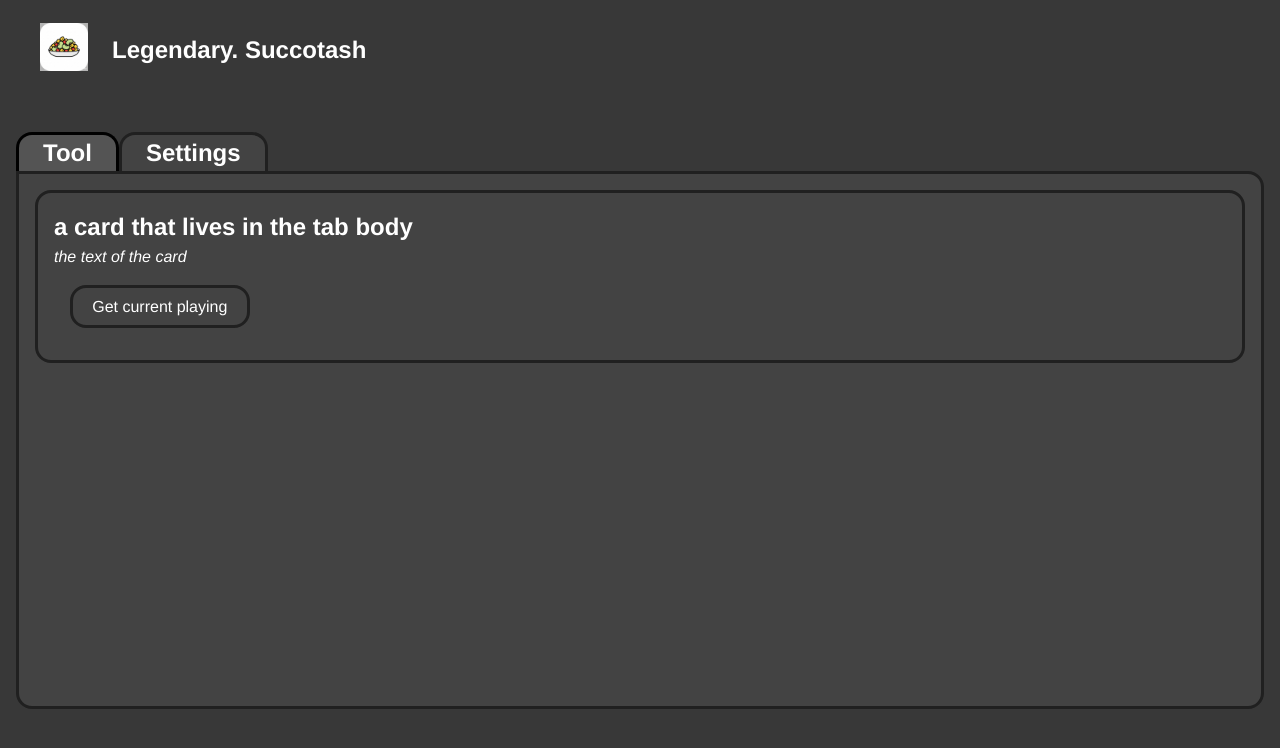
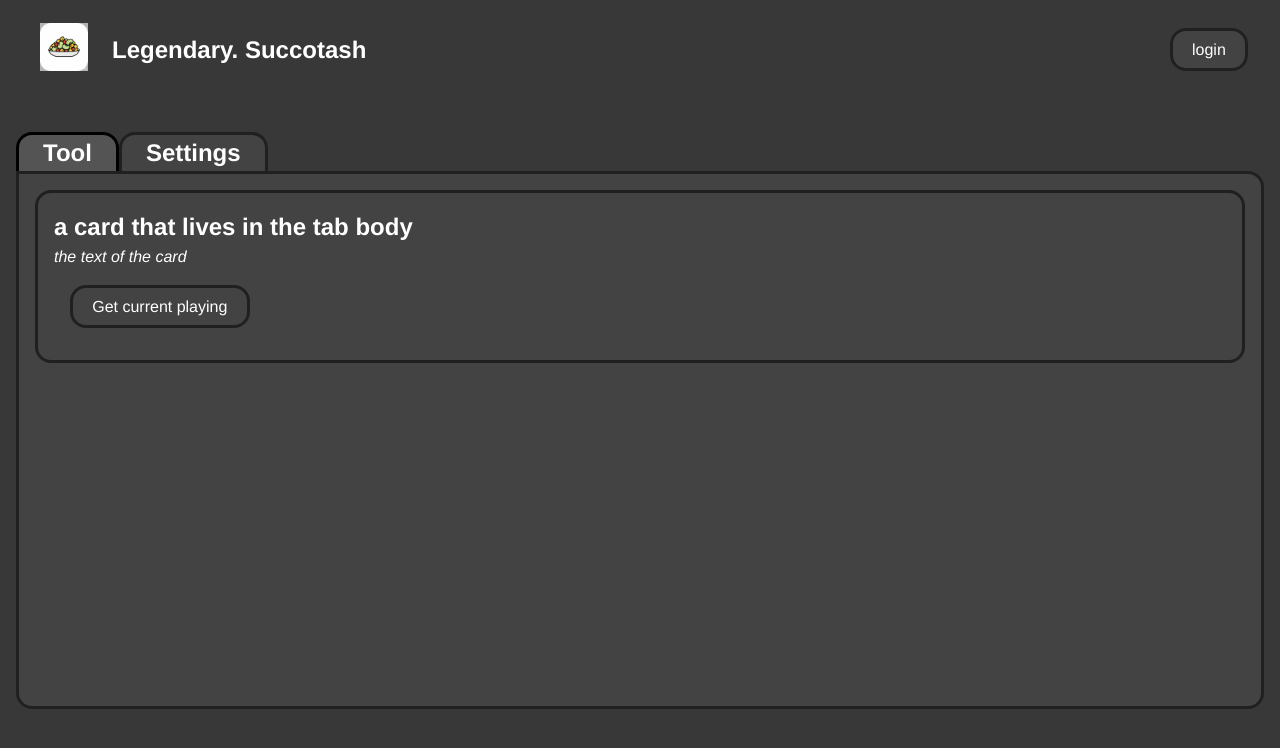
Before and after one commit to Azoghal/succotash, a React (Vite) app in the folder webpage/frontend/: page /p/notlanding in a window 1280 px wide. Shown: the top 748 px of the page. Built offline with nearby package versions, Linux system fonts and the light colour scheme; no server answers.

Commit message:
make new header that always includes log in or log out and abort in all non ok cases in auth middleware

```diff
--- a/webpage/frontend/src/components/Landing.tsx
+++ b/webpage/frontend/src/components/Landing.tsx
@@ -1,18 +1,15 @@
 import React from "react";
 import { t } from "i18next";
 import ExampleCard from "./gui/ExampleCard";
-import LoginButton from "./gui/LoginButton";
 import { useSession } from "./context/session";
-import Header from "./gui/Header";
+import LogInOutHeader from "./gui/LogInOutHeader";
 
 export default function Landing(): React.JSX.Element {
     const session = useSession();
 
     return (
         <>
-            <Header>
-                <div className="c-header-right">
-                    <LoginButton />
+            <LogInOutHeader>
                 <button
                     className="c-btn"
                     onClick={() => {
@@ -37,8 +34,7 @@ export default function Landing(): React.JSX.Element {
                 <a className="c-btn" href="/p/secret/notlanding">
                     secret
                 </a>
-                </div>
-            </Header>
+            </LogInOutHeader>
             <main className="c-page">
                 {/* https://bulma.io/documentation/columns/options/ */}
                 {/* The above has a cool example where we can have wider or narrower things in each row */}
--- a/webpage/frontend/src/components/TestNotLanding.tsx
+++ b/webpage/frontend/src/components/TestNotLanding.tsx
@@ -1,11 +1,11 @@
 import React from "react";
 import TestToolTabBody from "./gui/TestToolTabBody";
-import Header from "./gui/Header";
+import LogInOutHeader from "./gui/LogInOutHeader";
 
 export default function TestNotLanding(): React.JSX.Element {
     return (
         <>
-            <Header/>
+            <LogInOutHeader/>
             <main className="c-page">
                 <TestToolTabBody />
             </main>
--- /dev/null
+++ b/webpage/frontend/src/components/gui/LogInOutHeader.tsx
@@ -0,0 +1,27 @@
+import Header from "./Header";
+import { SessionType, useSession } from "../context/session";
+import { useMemo } from "react";
+import LoginButton from "./LoginButton";
+import LogoutButton from "./LogoutButton";
+
+interface ILogInOutHeaderProps {
+
+}
+
+
+export default function LogInOutHeader(props: React.PropsWithChildren<ILogInOutHeaderProps>): JSX.Element{
+    const session = useSession()
+
+    const loggedIn = useMemo(()=>{
+        return session.sessionType == SessionType.USER
+    },[session.sessionType])
+
+
+
+    return (
+        <Header>
+            {props.children && props.children}
+            {loggedIn ? <LogoutButton/> : <LoginButton/>}
+        </Header>
+    )
+}
--- /dev/null
+++ b/webpage/frontend/src/components/gui/LogoutButton.tsx
@@ -0,0 +1,13 @@
+import { useTranslation } from "react-i18next";
+
+export default function LogoutButton() {
+    const { t } = useTranslation();
+
+    return (
+        <>
+            <a href="/p/logout" className="c-btn">
+                {t("logout")}
+            </a>
+        </>
+    );
+}
```
Also changed, not shown: 1 other file (tests, documents, lock files or other folders). Lines whose indentation alone changed are shown as unchanged.
